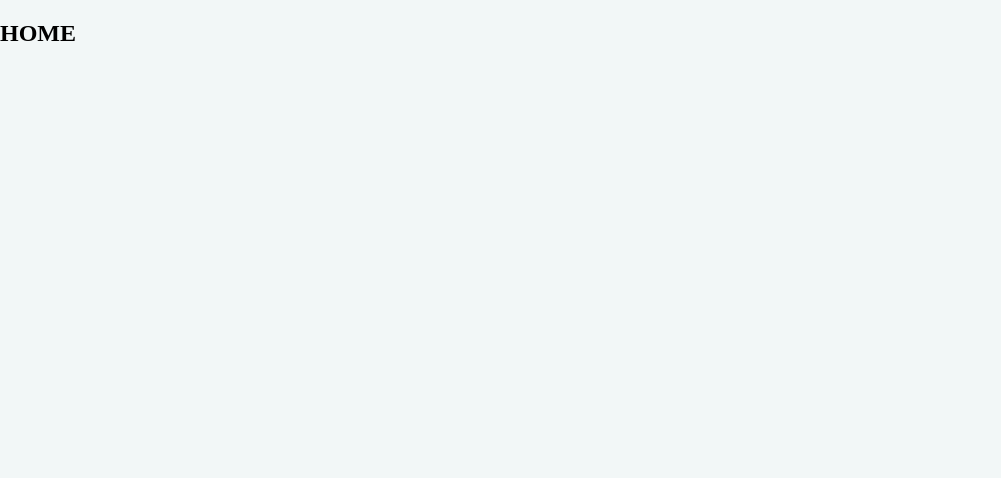
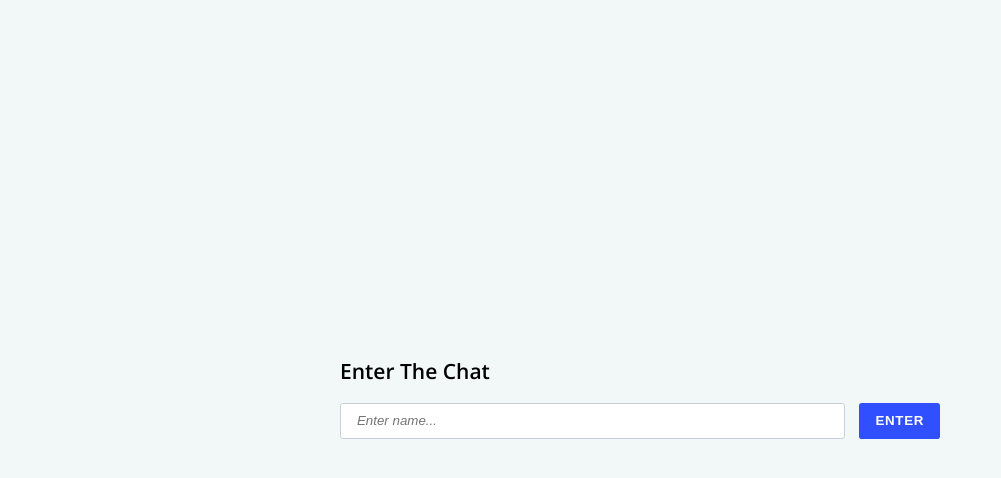
Before and after one commit to AnastasiaBond87/REALTIME-CHAT, a Vue app in the folder client/: page / in a window 1280 px wide. Shown: the top 478 px of the page, without its empty margins (0-1001 px from the left). Built offline with nearby package versions, Linux system fonts and the light colour scheme.

Commit message:
feat: add entry form

```diff
--- /dev/null
+++ b/client/global.d.ts
@@ -0,0 +1,2 @@
+declare module '*.vue';
+declare module '*.ts';
--- /dev/null
+++ b/client/src/assets/styles/mixins.scss
@@ -0,0 +1,19 @@
+@mixin sizes {
+  padding-left: 1.14rem;
+  padding-right: 1.14rem;
+
+  &.small {
+    padding-top: 0.42rem;
+    padding-bottom: 0.42rem;
+  }
+
+  &.medium {
+    padding-top: 0.71rem;
+    padding-bottom: 0.71rem;
+  }
+
+  &.large {
+    padding-top: 1rem;
+    padding-bottom: 1rem;
+  }
+}
--- a/client/src/assets/styles/variables.scss
+++ b/client/src/assets/styles/variables.scss
@@ -1,2 +1,11 @@
 $color-background-light: #f2f7f7;
 $color-background-dark: #191a1a;
+$color-primary: #304ffe;
+$color-hover: #0026ca;
+$color-active: #7a7cff;
+$color-secondary: #c9cfda;
+$text-color-primary: #ffffff;
+$text-color-secondary: #b0bac9;
+$shadow-primary: 0px 4px 5px 0px rgba(48, 79, 254, 0.2),
+  0px 3px 14px 0px rgba(48, 79, 254, 0.12),
+  0px 8px 10px 0px rgba(48, 79, 254, 0.14);
--- /dev/null
+++ b/client/src/components/LoginForm/LoginForm.vue
@@ -0,0 +1,56 @@
+<script setup lang="ts">
+import BaseButton from '@/ui/BaseButton/BaseButton.vue';
+import BaseInput from '@/ui/BaseInput/BaseInput.vue';
+import { ref } from 'vue';
+
+const inputVal = ref('');
+
+const handleSubmit = () => {
+  console.log(inputVal.value);
+};
+</script>
+
+<template>
+  <form @submit.prevent="handleSubmit" class="login-form">
+    <h2 class="login-form__title">Enter the chat</h2>
+    <div class="login-form__content">
+      <base-input
+        type="text"
+        class="login-form__input"
+        placeholder="Enter name..."
+        v-model="inputVal"
+      />
+      <base-button type="submit" class="login-form__btn" size="md">Enter</base-button>
+    </div>
+  </form>
+</template>
+
+<style lang="scss" scoped>
+.login-form {
+  width: 600px;
+  max-width: 100%;
+  display: flex;
+  flex-direction: column;
+
+  &__title {
+    margin: 0;
+    padding: 0;
+    margin-bottom: 1.5rem;
+    font-weight: 600;
+    text-transform: capitalize;
+  }
+
+  &__content {
+    display: flex;
+    gap: 1rem;
+  }
+
+  &__input {
+    flex: 1 1 auto;
+  }
+
+  &__btn {
+    flex: 0 0 auto;
+  }
+}
+</style>
--- a/client/src/main.scss
+++ b/client/src/main.scss
@@ -1,3 +1,11 @@
+@import url('https://fonts.googleapis.com/css2?family=Open+Sans:ital,wght@0,400;0,600;0,700;1,300&family=Roboto:ital,wght@0,100;0,300;0,400;0,500;0,700;1,300&display=swap');
+
+html {
+  font-size: 14px;
+  line-height: 1;
+  font-family: 'Open Sans', sans-serif;
+}
+
 body {
   margin: 0;
   padding: 0;
@@ -6,3 +14,9 @@ body {
   background: $color-background-light;
   display: flex;
 }
+
+#app {
+  min-width: 100%;
+  display: flex;
+  flex-direction: column;
+}
--- /dev/null
+++ b/client/src/ui/BaseButton/BaseButton.vue
@@ -0,0 +1,66 @@
+<script setup lang="ts">
+import { ButtonHTMLAttributes, PropType, computed } from 'vue';
+
+type TButtonSize = 'sm' | 'md' | 'lg';
+
+const props = defineProps({
+  type: {
+    type: String as PropType<ButtonHTMLAttributes['type']>,
+    default: 'button',
+  },
+  size: {
+    type: String as PropType<TButtonSize>,
+    default: 'md',
+  },
+  disabled: {
+    type: Boolean,
+    default: false,
+  },
+});
+
+const btnClassList = computed(() => ({
+  small: props.size === 'sm',
+  medium: props.size === 'md',
+  large: props.size === 'lg',
+}));
+</script>
+
+<template>
+  <button :type="props.type" class="btn" :class="btnClassList" :disabled="props.disabled">
+    <slot></slot>
+  </button>
+</template>
+
+<style lang="scss" scoped>
+.btn {
+  border: none;
+  border-radius: 0.2rem;
+  background: $color-primary;
+  color: $text-color-primary;
+  line-height: 1.14rem;
+  letter-spacing: 0.05rem;
+  text-transform: uppercase;
+  font-weight: 600;
+  cursor: pointer;
+  transition: all ease-in-out 0.3s;
+
+  &:not(:disabled):hover {
+    background: $color-hover;
+    box-shadow: $shadow-primary;
+  }
+
+  &:not(:disabled):active {
+    background: $color-active;
+    box-shadow: $shadow-primary;
+  }
+
+  &:disabled {
+    color: $text-color-secondary;
+    background: none;
+    border: 1px solid $color-secondary;
+    cursor: default;
+  }
+
+  @include sizes;
+}
+</style>
--- /dev/null
+++ b/client/src/ui/BaseInput/BaseInput.vue
@@ -0,0 +1,71 @@
+<script setup lang="ts">
+import { InputHTMLAttributes, PropType, computed } from 'vue';
+
+type TInputSize = 'sm' | 'md' | 'lg';
+
+const props = defineProps({
+  type: {
+    type: String as PropType<InputHTMLAttributes['type']>,
+    default: 'text',
+  },
+  size: {
+    type: String as PropType<TInputSize>,
+  },
+  placeholder: {
+    type: String,
+  },
+  modelValue: {
+    type: String,
+    required: true,
+  },
+});
+
+const emit = defineEmits(['update:modelValue']);
+
+const inputClassList = computed(() => ({
+  small: props.size === 'sm',
+  medium: props.size === 'md',
+  large: props.size === 'lg',
+}));
+
+const handleChange = (event: Event) => {
+  const { target } = event;
+
+  if (target instanceof HTMLInputElement) {
+    emit('update:modelValue', target.value);
+  }
+};
+</script>
+
+<template>
+  <input
+    :type="props.type"
+    class="input"
+    :class="inputClassList"
+    :placeholder="props.placeholder"
+    @input="handleChange"
+    :value="modelValue"
+  />
+</template>
+
+<style lang="scss" scoped>
+.input {
+  outline: none;
+  border-radius: 0.2rem;
+  border-style: solid;
+  border-width: 1px;
+  border-color: $color-secondary;
+  transition: all ease-in-out 0.2s;
+
+  &::placeholder {
+    font-weight: 300;
+    font-style: italic;
+  }
+
+  &:focus {
+    border-color: $color-primary;
+  }
+
+  @include sizes;
+}
+</style>
--- a/client/src/views/HomeView.vue
+++ b/client/src/views/HomeView.vue
@@ -1,5 +1,18 @@
+<script setup lang="ts">
+import LoginForm from '@/components/LoginForm/LoginForm.vue';
+</script>
+
 <template>
-  <main>
-    <h2>HOME</h2>
+  <main class="main">
+    <login-form />
   </main>
 </template>
+
+<style lang="scss" scoped>
+.main {
+  flex: 1 1 auto;
+  display: flex;
+  align-items: center;
+  justify-content: center;
+}
+</style>
--- a/client/tsconfig.app.json
+++ b/client/tsconfig.app.json
@@ -1,6 +1,6 @@
 {
   "extends": "@vue/tsconfig/tsconfig.dom.json",
-  "include": ["env.d.ts", "src/**/*", "src/**/*.vue"],
+  "include": ["env.d.ts", "src/**/*", "src/**/*.vue", "global.d.ts"],
   "exclude": [],
   "compilerOptions": {
     "composite": true,
--- a/client/tsconfig.node.json
+++ b/client/tsconfig.node.json
@@ -8,7 +8,7 @@
     "playwright.config.*",
     "./src/**/*.ts",
     "./src/**/*.vue"
-  ],
+, "global.d.ts", "global.d.ts"  ],
   "compilerOptions": {
     "composite": true,
     "module": "ESNext",
--- a/client/vite.config.ts
+++ b/client/vite.config.ts
@@ -16,6 +16,7 @@ export default defineConfig({
       scss: {
         additionalData: `
           @import "@/assets/styles/variables.scss";
+          @import "@/assets/styles/mixins.scss";
         `,
       },
     },
```
